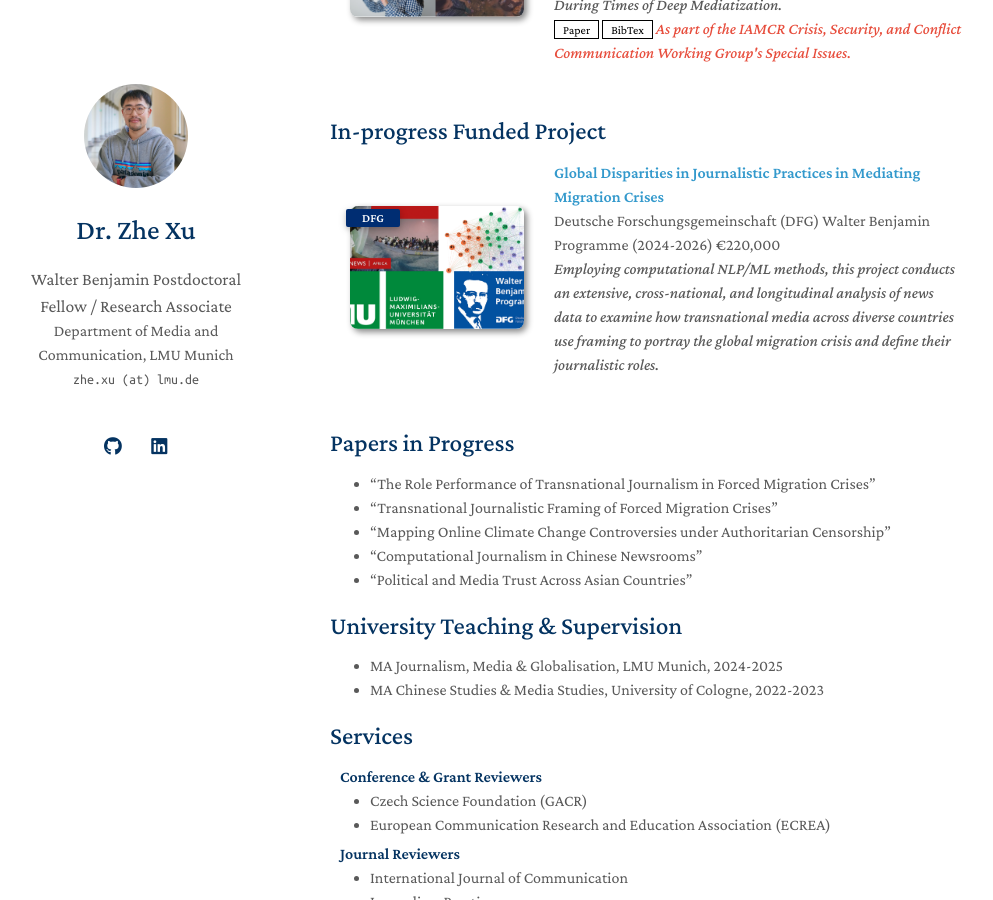
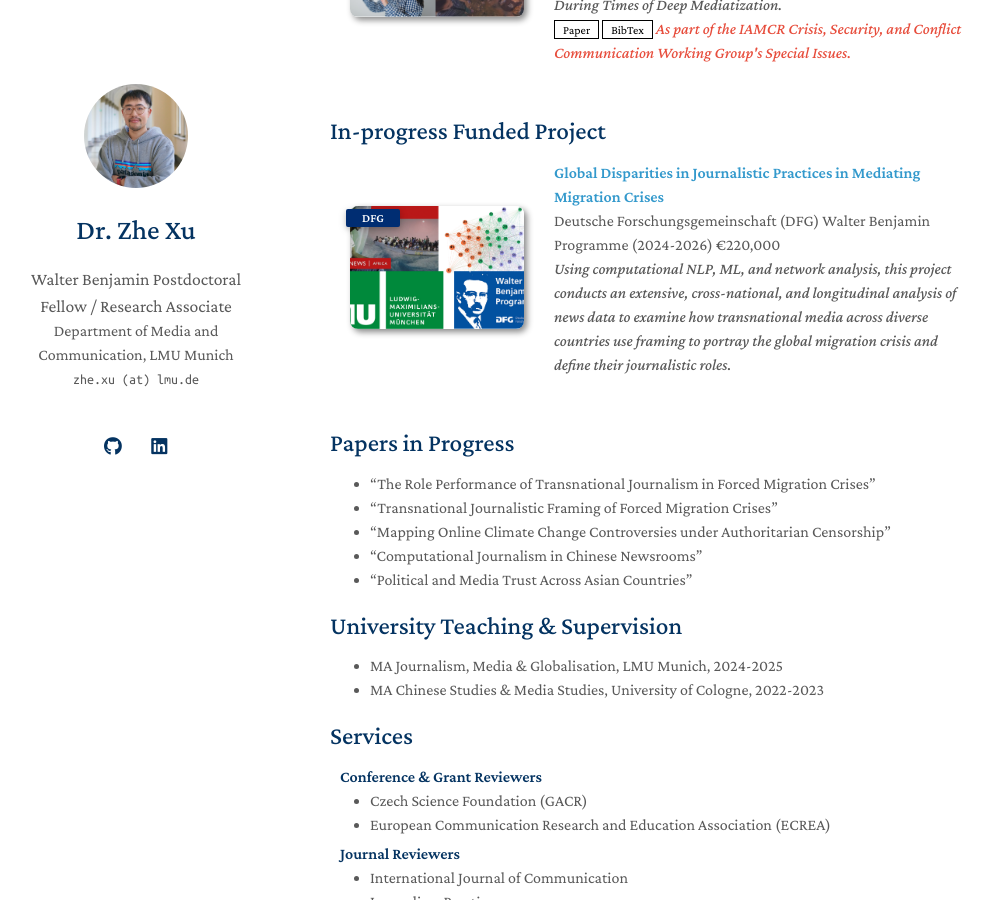
Before and after one commit to zhexuphd/home, a Jekyll site: the page built from index.md, in a window 1280 px wide and 900 px high, scrolled down 1522 px. Shown: the whole window, without its empty margins (140-1133 px from the left). Built offline with Jekyll 4.4.1, drawn with Linux system fonts in a browser that asks for light colours; a style sheet for code colours, icons or effects is not loaded; our own code applies the rules of GitHub Pages for plain Markdown files.

Commit message:
Update dfg.yml

```diff
--- a/_data/dfg.yml
+++ b/_data/dfg.yml
@@ -3,5 +3,5 @@ main:
   - title: "Global Disparities in Journalistic Practices in Mediating Migration Crises"
     authors: Deutsche Forschungsgemeinschaft (DFG) Walter Benjamin Programme (2024-2026) €220,000
     conference_short: DFG
-    conference: Employing computational NLP/ML methods, this project conducts an extensive, cross-national, and longitudinal analysis of news data to examine how transnational media across diverse countries use framing to portray the global migration crisis and define their journalistic roles.
+    conference: Using computational NLP, ML, and network analysis, this project conducts an extensive, cross-national, and longitudinal analysis of news data to examine how transnational media across diverse countries use framing to portray the global migration crisis and define their journalistic roles.
     image: ./assets/img/project.jpg
```
